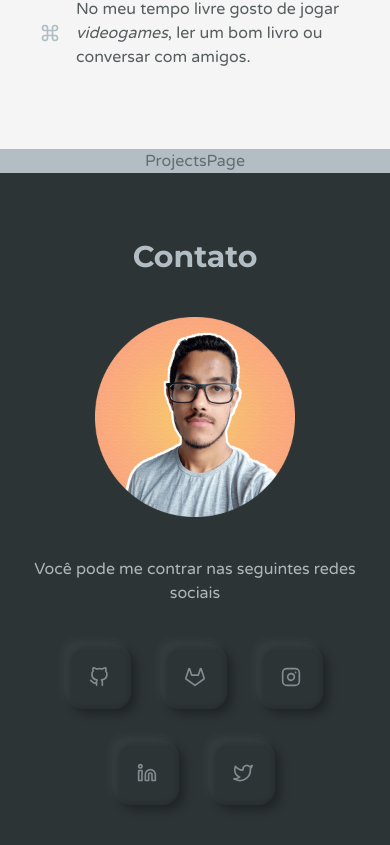
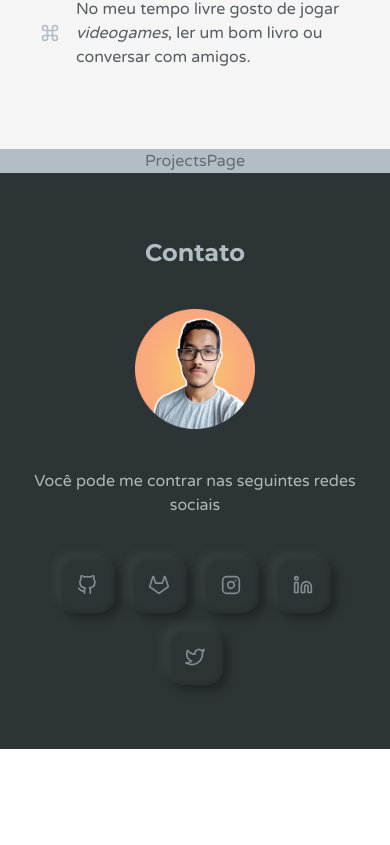
Before and after one commit to diegods-ferreira/diegods-ferreira.github.io, a React (Vite) app: page / in a window 390 px wide. Shown: the part 1495-2340 px from the top of the page. After the commit the page ends 2244 px from the top, so only its background shows below. Built offline with nearby package versions, Linux system fonts and the light colour scheme.

Commit message:
Fix ContactPage responsiveness

```diff
--- a/src/components/contact/social-media-card.component.tsx
+++ b/src/components/contact/social-media-card.component.tsx
@@ -38,7 +38,7 @@ export const SocialMediaCard: React.FC<SocialMediaCardProps> = ({ type, href, in
       }}
     >
       <Link href={href} target="_blank" role="group">
-        <Center boxSize={{ base: '64px', md: '80px' }} borderRadius="16px">
+        <Center boxSize={{ base: '56px', md: '80px' }} borderRadius="16px">
           <Icon
             as={icons[type]}
             boxSize={{ base: '20px', md: '24px' }}
--- a/src/pages/contact.page.tsx
+++ b/src/pages/contact.page.tsx
@@ -15,11 +15,13 @@ export const ContactPage: React.FC<ContactPageProps> = ({ elementRef, inView = f
     <Center ref={elementRef} w="100%" bg="textPrimary.500" overflowX="hidden">
       <VStack w="100%" maxW="1200px" px="24px" py={{ base: '64px', md: '80px' }} spacing="40px">
         <ScaleFade initialScale={0} in={inView} transition={{ enter: { duration: 0.5 } }}>
-          <Heading color="textTertiary.500">Contato</Heading>
+          <Heading color="textTertiary.500" size={{ base: 'lg', md: 'xl' }}>
+            Contato
+          </Heading>
         </ScaleFade>
 
         <ScaleFade initialScale={0} in={inView} transition={{ enter: { duration: 0.5, delay: 0.5 } }}>
-          <Image src={profilePicture} alt="Diego Ferreira's profile picture" boxSize="200px" />
+          <Image src={profilePicture} alt="Diego Ferreira's profile picture" boxSize={{ base: '120px', md: '200px' }} />
         </ScaleFade>
 
         <ScaleFade initialScale={0} in={inView} transition={{ enter: { duration: 0.5, delay: 1 } }}>
@@ -28,16 +30,20 @@ export const ContactPage: React.FC<ContactPageProps> = ({ elementRef, inView = f
           </Text>
         </ScaleFade>
 
-        <HStack spacing="0" wrap="wrap" gap={{ base: '32px', md: '40px' }} justifyContent="center">
+        <HStack spacing="0" wrap="wrap" gap={{ base: '16px', md: '40px' }} justifyContent="center">
           <SocialMediaCard type="github" href="https://github.com/diegods-ferreira" inView={inView} delay={1.5} />
+
           <SocialMediaCard type="gitlab" href="https://gitlab.com/diegods-ferreira" inView={inView} delay={1.7} />
+
           <SocialMediaCard type="instagram" href="https://www.instagram.com/diegodsf/" inView={inView} delay={1.9} />
+
           <SocialMediaCard
             type="linkedin"
             href="https://www.linkedin.com/in/diego-de-souza-ferreira/"
             inView={inView}
             delay={2.1}
           />
+
           <SocialMediaCard type="twitter" href="https://twitter.com/diegoodsf" inView={inView} delay={2.3} />
         </HStack>
       </VStack>
```
